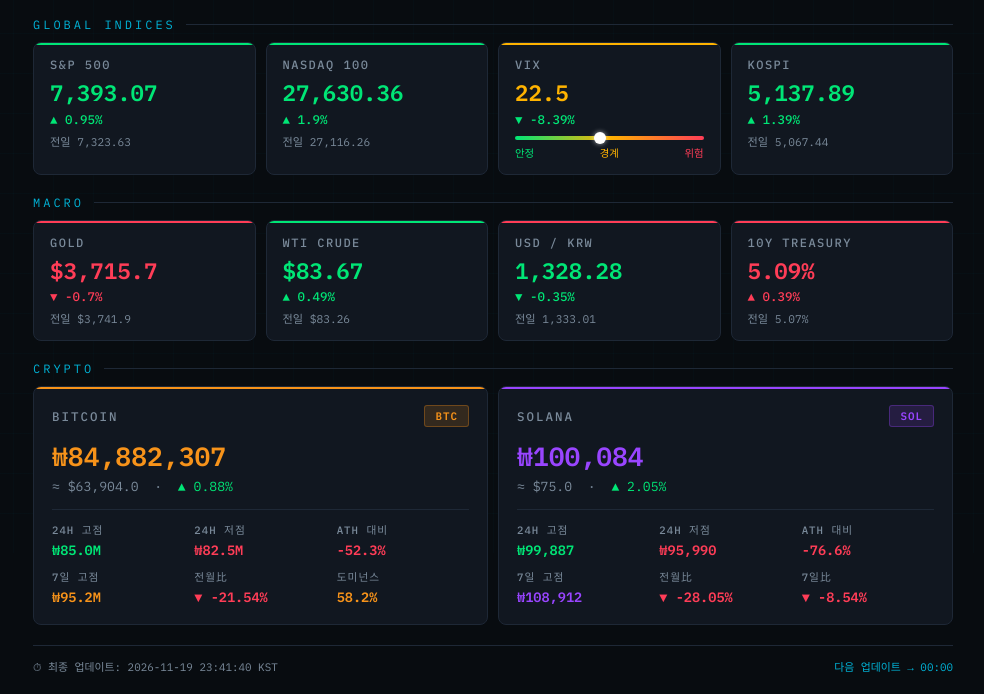
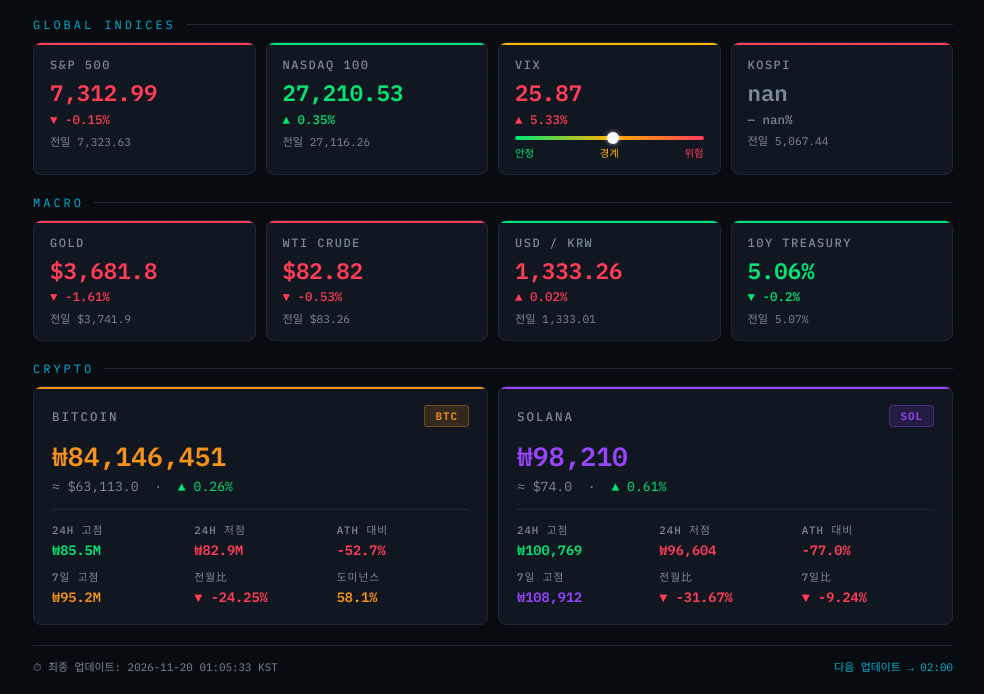
Before and after one commit to lundonhong-hub/my-market-data, a plain HTML site: page index.html in a window 1280 px wide. Shown: the part 247-941 px from the top of the page, without its empty margins (147-1131 px from the left). Drawn offline with Linux system fonts and the light colour scheme; a web font is replaced by a local one.

Commit message:
data update: 2026-11-19 16:05 KST

```diff
--- a/index.html
+++ b/index.html
@@ -4,7 +4,7 @@
 <meta charset="UTF-8">
 <meta name="viewport" content="width=device-width, initial-scale=1.0">
 <meta http-equiv="refresh" content="3600">
-<title>Market Data · 2026-11-19 23:41:40</title>
+<title>Market Data · 2026-11-20 01:05:33</title>
 <style>
   @import url('https://fonts.googleapis.com/css2?family=IBM+Plex+Mono:wght@400;500;600&family=IBM+Plex+Sans+KR:wght@400;500;600&display=swap');
   :root {
@@ -76,7 +76,7 @@
 
   <div class="header">
     <div class="header-left"><div class="dot"></div><div class="htitle">Market Data</div></div>
-    <div class="htime">2026-11-19 · 23:41 KST</div>
+    <div class="htime">2026-11-20 · 01:05 KST</div>
   </div>
 
   <!-- 공포탐욕 -->
@@ -84,8 +84,8 @@
   <div class="fg-box">
     <div class="fg-item">
       <div class="fg-lbl">CNN Fear &amp; Greed</div>
-      <div class="fg-val" style="color:#ffb300">30</div>
-      <div class="fg-txt" style="color:#ffb300">Fear</div>
+      <div class="fg-val" style="color:#ff3d57">24</div>
+      <div class="fg-txt" style="color:#ff3d57">Extreme Fear</div>
     </div>
     <div class="fg-item">
       <div class="fg-lbl">Crypto Fear &amp; Greed</div>
@@ -102,29 +102,29 @@
   <!-- 글로벌 지수 -->
   <div class="slabel">Global Indices</div>
   <div class="g4" style="margin-bottom:20px">
-    <div class="card u d1">
+    <div class="card d d1">
       <div class="clbl">S&amp;P 500</div>
-      <div class="cval" style="color:#00e676">7,393.07</div>
-      <div class="cchg" style="color:#00e676">▲ 0.95%</div>
+      <div class="cval" style="color:#ff3d57">7,312.99</div>
+      <div class="cchg" style="color:#ff3d57">▼ -0.15%</div>
       <div class="csub">전일 7,323.63</div>
     </div>
     <div class="card u d2">
       <div class="clbl">NASDAQ 100</div>
-      <div class="cval" style="color:#00e676">27,630.36</div>
-      <div class="cchg" style="color:#00e676">▲ 1.9%</div>
+      <div class="cval" style="color:#00e676">27,210.53</div>
+      <div class="cchg" style="color:#00e676">▲ 0.35%</div>
       <div class="csub">전일 27,116.26</div>
     </div>
     <div class="card w d3">
       <div class="clbl">VIX</div>
-      <div class="cval" style="color:#ffb300">22.5</div>
-      <div class="cchg" style="color:#00e676">▼ -8.39%</div>
-      <div class="vix-bar"><div class="vix-mk" style="left:45.0%"></div></div>
+      <div class="cval" style="color:#ff3d57">25.87</div>
+      <div class="cchg" style="color:#ff3d57">▲ 5.33%</div>
+      <div class="vix-bar"><div class="vix-mk" style="left:51.739999999999995%"></div></div>
       <div class="vix-lbl"><span style="color:var(--up)">안정</span><span style="color:var(--warn)">경계</span><span style="color:var(--down)">위험</span></div>
     </div>
-    <div class="card u d4">
+    <div class="card d d4">
       <div class="clbl">KOSPI</div>
-      <div class="cval" style="color:#00e676">5,137.89</div>
-      <div class="cchg" style="color:#00e676">▲ 1.39%</div>
+      <div class="cval" style="color:#7a8a9a">nan</div>
+      <div class="cchg" style="color:#7a8a9a">— nan%</div>
       <div class="csub">전일 5,067.44</div>
     </div>
   </div>
@@ -134,26 +134,26 @@
   <div class="g4" style="margin-bottom:20px">
     <div class="card d d5">
       <div class="clbl">Gold</div>
-      <div class="cval" style="color:#ff3d57">$3,715.7</div>
-      <div class="cchg" style="color:#ff3d57">▼ -0.7%</div>
+      <div class="cval" style="color:#ff3d57">$3,681.8</div>
+      <div class="cchg" style="color:#ff3d57">▼ -1.61%</div>
       <div class="csub">전일 $3,741.9</div>
     </div>
-    <div class="card u d6">
+    <div class="card d d6">
       <div class="clbl">WTI Crude</div>
-      <div class="cval" style="color:#00e676">$83.67</div>
-      <div class="cchg" style="color:#00e676">▲ 0.49%</div>
+      <div class="cval" style="color:#ff3d57">$82.82</div>
+      <div class="cchg" style="color:#ff3d57">▼ -0.53%</div>
       <div class="csub">전일 $83.26</div>
     </div>
-    <div class="card d d7">
+    <div class="card u d7">
       <div class="clbl">USD / KRW</div>
-      <div class="cval" style="color:#00e676">1,328.28</div>
-      <div class="cchg" style="color:#00e676">▼ -0.35%</div>
+      <div class="cval" style="color:#ff3d57">1,333.26</div>
+      <div class="cchg" style="color:#ff3d57">▲ 0.02%</div>
       <div class="csub">전일 1,333.01</div>
     </div>
-    <div class="card d d8">
+    <div class="card u d8">
       <div class="clbl">10Y Treasury</div>
-      <div class="cval" style="color:#ff3d57">5.09%</div>
-      <div class="cchg" style="color:#ff3d57">▲ 0.39%</div>
+      <div class="cval" style="color:#00e676">5.06%</div>
+      <div class="cchg" style="color:#00e676">▼ -0.2%</div>
       <div class="csub">전일 5.07%</div>
     </div>
   </div>
@@ -166,15 +166,15 @@
         <div class="cc-nm">Bitcoin</div>
         <div class="badge btc-b">BTC</div>
       </div>
-      <div class="cc-price" style="color:var(--btc)">₩84,882,307</div>
-      <div class="cc-usd">≈ $63,904.0 &nbsp;·&nbsp; <span style="color:#00e676">▲ 0.88%</span></div>
+      <div class="cc-price" style="color:var(--btc)">₩84,146,451</div>
+      <div class="cc-usd">≈ $63,113.0 &nbsp;·&nbsp; <span style="color:#00e676">▲ 0.26%</span></div>
       <div class="cc-meta">
-        <div><div class="ml">24h 고점</div><div class="mv" style="color:var(--up)">₩85.0M</div></div>
-        <div><div class="ml">24h 저점</div><div class="mv" style="color:var(--down)">₩82.5M</div></div>
-        <div><div class="ml">ATH 대비</div><div class="mv" style="color:var(--down)">-52.3%</div></div>
+        <div><div class="ml">24h 고점</div><div class="mv" style="color:var(--up)">₩85.5M</div></div>
+        <div><div class="ml">24h 저점</div><div class="mv" style="color:var(--down)">₩82.9M</div></div>
+        <div><div class="ml">ATH 대비</div><div class="mv" style="color:var(--down)">-52.7%</div></div>
         <div><div class="ml">7일 고점</div><div class="mv" style="color:var(--btc)">₩95.2M</div></div>
-        <div><div class="ml">전월比</div><div class="mv" style="color:#ff3d57">▼ -21.54%</div></div>
-        <div><div class="ml">도미넌스</div><div class="mv" style="color:var(--btc)">58.2%</div></div>
+        <div><div class="ml">전월比</div><div class="mv" style="color:#ff3d57">▼ -24.25%</div></div>
+        <div><div class="ml">도미넌스</div><div class="mv" style="color:var(--btc)">58.1%</div></div>
       </div>
     </div>
     <div class="cc sol d9">
@@ -182,22 +182,22 @@
         <div class="cc-nm">Solana</div>
         <div class="badge sol-b">SOL</div>
       </div>
-      <div class="cc-price" style="color:var(--sol)">₩100,084</div>
-      <div class="cc-usd">≈ $75.0 &nbsp;·&nbsp; <span style="color:#00e676">▲ 2.05%</span></div>
+      <div class="cc-price" style="color:var(--sol)">₩98,210</div>
+      <div class="cc-usd">≈ $74.0 &nbsp;·&nbsp; <span style="color:#00e676">▲ 0.61%</span></div>
       <div class="cc-meta">
-        <div><div class="ml">24h 고점</div><div class="mv" style="color:var(--up)">₩99,887</div></div>
-        <div><div class="ml">24h 저점</div><div class="mv" style="color:var(--down)">₩95,990</div></div>
-        <div><div class="ml">ATH 대비</div><div class="mv" style="color:var(--down)">-76.6%</div></div>
+        <div><div class="ml">24h 고점</div><div class="mv" style="color:var(--up)">₩100,769</div></div>
+        <div><div class="ml">24h 저점</div><div class="mv" style="color:var(--down)">₩96,604</div></div>
+        <div><div class="ml">ATH 대비</div><div class="mv" style="color:var(--down)">-77.0%</div></div>
         <div><div class="ml">7일 고점</div><div class="mv" style="color:var(--sol)">₩108,912</div></div>
-        <div><div class="ml">전월比</div><div class="mv" style="color:#ff3d57">▼ -28.05%</div></div>
-        <div><div class="ml">7일比</div><div class="mv" style="color:#ff3d57">▼ -8.54%</div></div>
+        <div><div class="ml">전월比</div><div class="mv" style="color:#ff3d57">▼ -31.67%</div></div>
+        <div><div class="ml">7일比</div><div class="mv" style="color:#ff3d57">▼ -9.24%</div></div>
       </div>
     </div>
   </div>
 
   <div class="ubar">
-    <div class="utxt">⏱ 최종 업데이트: 2026-11-19 23:41:40 KST</div>
-    <div class="unxt">다음 업데이트 → 00:00</div>
+    <div class="utxt">⏱ 최종 업데이트: 2026-11-20 01:05:33 KST</div>
+    <div class="unxt">다음 업데이트 → 02:00</div>
   </div>
 
 </div>
```
